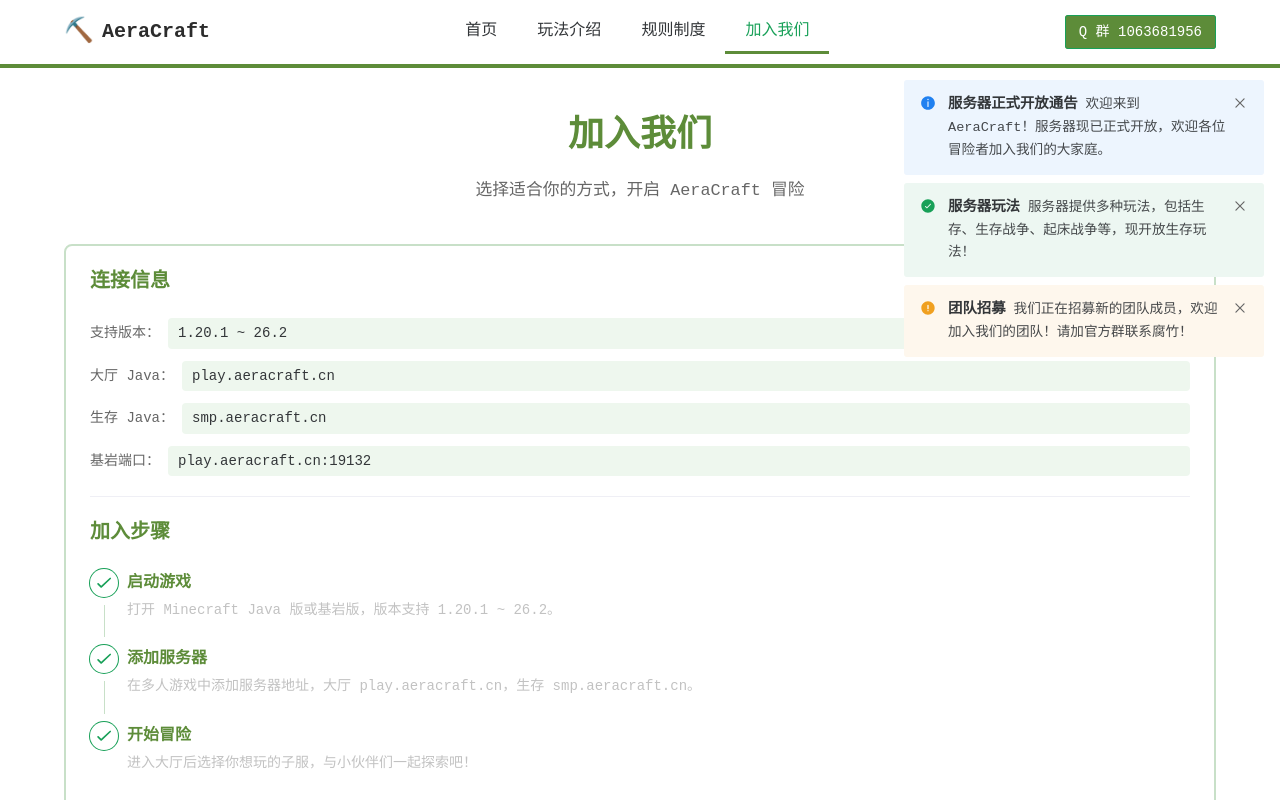
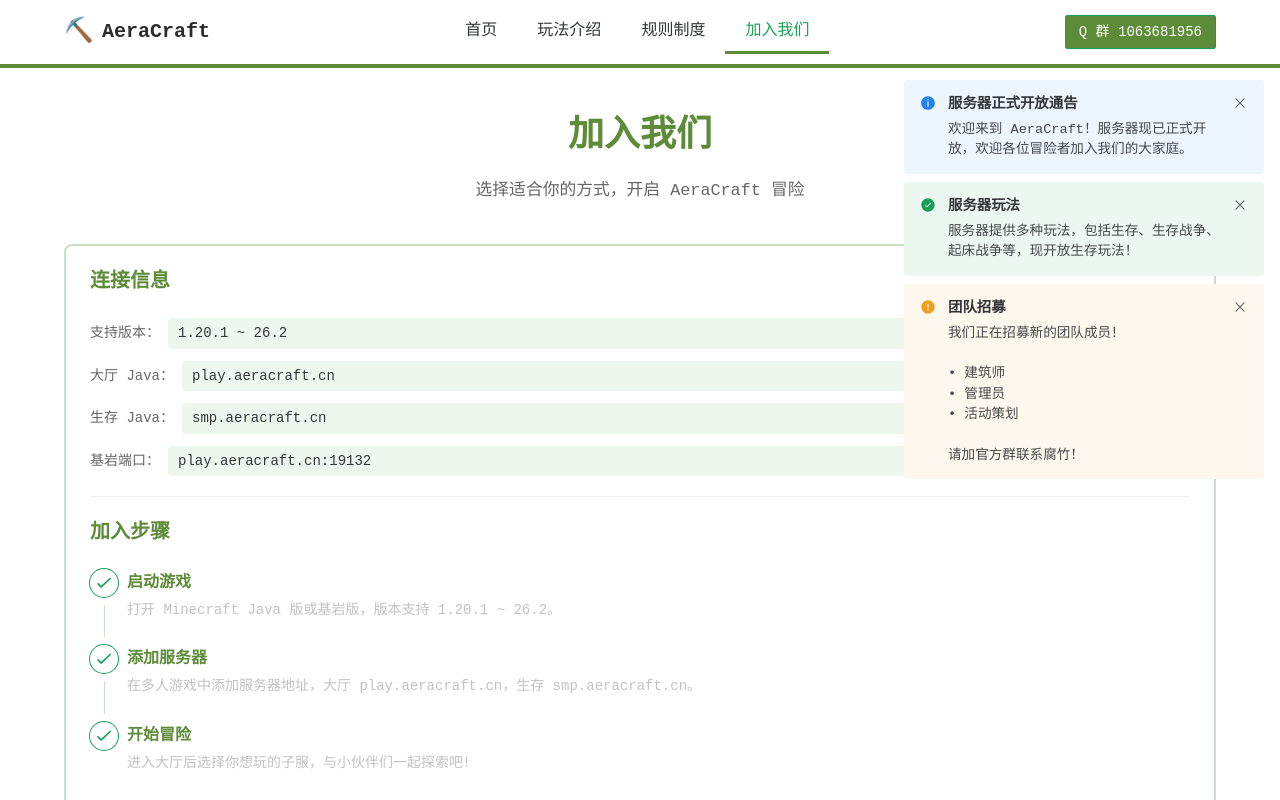
Before and after one commit to Aeracraft/Official_Website, a Vue app: page /join in a window 1280 px wide. Shown: the top 800 px of the page. Built offline with nearby package versions, Linux system fonts and the light colour scheme; a small style sheet from the web is missing.

Commit message:
refactor(notice): 更新团队招募公告内容并优化弹窗样式
1. 补充团队招募的具体岗位信息
2. 将公告标题和文本改为div布局，调整间距
3. 为公告文本添加多行文本换行和换行样式优化

```diff
--- a/src/components/NoticeModal.vue
+++ b/src/components/NoticeModal.vue
@@ -50,8 +50,8 @@
         class="notice-alert"
         @close="handleClose(notice.id)"
       >
-        <span class="alert-title">{{ notice.title }}</span>
-        <span class="alert-text">{{ notice.content }}</span>
+        <div class="alert-title">{{ notice.title }}</div>
+        <div class="alert-text">{{ notice.content }}</div>
       </NAlert>
     </TransitionGroup>
   </div>
@@ -87,11 +87,14 @@
 .alert-title {
   font-size: 0.9rem;
   font-weight: 600;
-  margin-right: 8px;
+  margin-bottom: 4px;
 }
 .alert-text {
   font-size: 0.85rem;
   opacity: 0.9;
+  white-space: pre-wrap;
+  word-break: break-word;
+  line-height: 1.5;
 }
 .slide-enter-active,
 .slide-leave-active {
--- a/src/config/site.js
+++ b/src/config/site.js
@@ -194,7 +194,7 @@
       {
         id: '3',
         title: '团队招募',
-        content: '我们正在招募新的团队成员，欢迎加入我们的团队！请加官方群联系腐竹！',
+        content: '我们正在招募新的团队成员！\n\n• 建筑师\n• 管理员\n• 活动策划\n\n请加官方群联系腐竹！',
         type: 'warning',
       },
     ],
```
